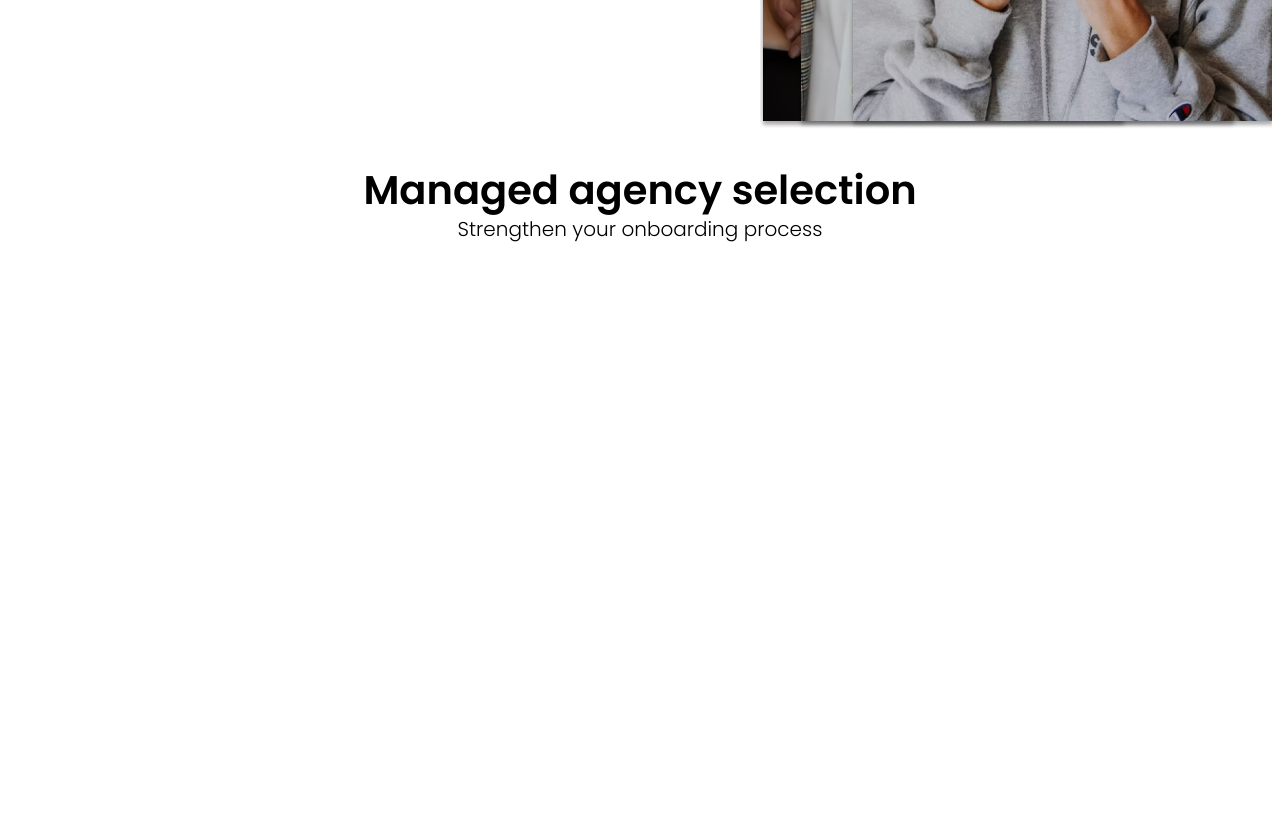
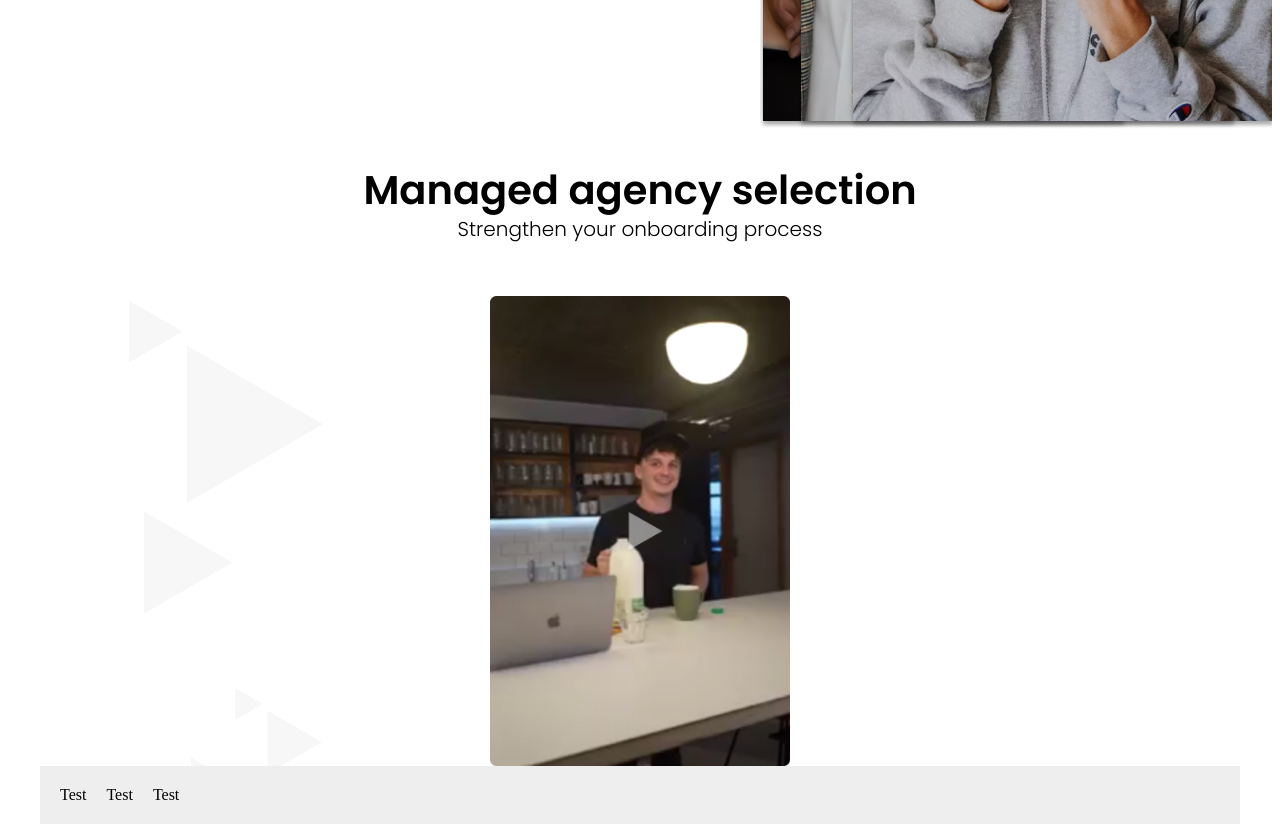
Before and after one commit to KirillTsonev/testProject, a Next.js app: page / in a window 1280 px wide. Shown: the part 740-1572 px from the top of the page. Before the commit the page ends 1012 px from the top, so only its background shows below. Built offline with nearby package versions, Linux system fonts and the light colour scheme.

Commit message:
feat: content container and image, added types

```diff
--- a/sections/Agency/Agency.tsx
+++ b/sections/Agency/Agency.tsx
@@ -1,14 +1,41 @@
+import Image from "next/image";
+import {FC} from "react";
+
 import {Card} from "~/collections";
-import {StyledContainer, StyledHeaderContainer, StyledHeading, StyledSubheading} from "./elements";
+import {
+  StyledContainer,
+  StyledHeaderContainer,
+  StyledHeading,
+  StyledSubheading,
+  StyledContentContainer,
+  StyledImageContainer,
+} from "./elements";
+import {StyledCardContainer} from "~/collections/Card/elements";
+import {mockCardData, ISectionProps} from "~/utils";
 
-export const Agency = ({title, description}) => {
+export const Agency: FC<ISectionProps> = ({title, description, backgroundUrl, image, ...props}) => {
   return (
-    <StyledContainer>
+    <StyledContainer {...props}>
       <StyledHeaderContainer>
         <StyledHeading>{title}</StyledHeading>
         <StyledSubheading>{description}</StyledSubheading>
       </StyledHeaderContainer>
-      {/* <Card></Card> */}
+      <StyledContentContainer backgroundUrl={backgroundUrl}>
+        <StyledImageContainer>
+          <Image
+            src={image.src}
+            alt={image.alt}
+            width={image.width}
+            height={image.height}
+          />
+        </StyledImageContainer>
+        <StyledCardContainer>
+          {/* iterator in this case won't change, otherwise we'd use a unique ID */}
+          {mockCardData.map((card, i) => (
+            <Card key={i}></Card>
+          ))}
+        </StyledCardContainer>
+      </StyledContentContainer>
     </StyledContainer>
   );
 };
--- a/sections/Agency/elements.tsx
+++ b/sections/Agency/elements.tsx
@@ -1,11 +1,13 @@
 import styled from "styled-components";
 
 import {SectionContainer, SectionHeading, SectionSubheading} from "~/components";
+import {IGenericProps} from "~/utils";
 
-export const StyledContainer = styled(({height, ...props}) => <SectionContainer {...props} />)`
+export const StyledContainer = styled(({height, ...props}: {height: string; props: IGenericProps}) => <SectionContainer {...props} />)`
   display: flex;
   justify-content: center;
   align-items: center;
+  flex-direction: column;
 `;
 
 export const StyledHeaderContainer = styled(({...props}) => <div {...props} />)`
@@ -14,17 +16,44 @@ export const StyledHeaderContainer = styled(({...props}) => <div {...props} />)`
   font-family: sans-serif;
 `;
 
-export const StyledHeading = styled((props) => <SectionHeading {...props} />)`
+export const StyledHeading = styled((props: IGenericProps) => <SectionHeading {...props} />)`
   margin-bottom: 0px;
   line-height: 3rem;
+
   @media screen and (max-width: 1024px) {
     font-size: 1.5rem;
   }
 `;
 
-export const StyledSubheading = styled((props) => <SectionSubheading {...props} />)`
+export const StyledSubheading = styled((props: IGenericProps) => <SectionSubheading {...props} />)`
   margin-top: 0px;
+
   @media screen and (max-width: 1024px) {
     font-size: 1rem;
   }
 `;
+
+export const StyledContentContainer = styled(({backgroundUrl = "", ...props}) => <div {...props} />)`
+  max-width: 1200px;
+  width: 100%;
+  margin-top: 2rem;
+  background: url(${({backgroundUrl}) => backgroundUrl}) no-repeat;
+  background-size: contain;
+
+  @media screen and (max-width: 1024px) {
+    flex-direction: column;
+  }
+`;
+
+export const StyledImageContainer = styled(({...props}) => <div {...props} />)`
+  height: 100%;
+  display: flex;
+  justify-content: center;
+`;
+
+export const StyledCardsContainer = styled(({...props}) => <div {...props} />)`
+  display: flex;
+  flex-direction: column;
+  justify-content: center;
+  align-items: center;
+`;
--- a/sections/Hero/Hero.tsx
+++ b/sections/Hero/Hero.tsx
@@ -1,7 +1,7 @@
 import Image from "next/image";
-import {ISectionProps} from "~/utils";
 import {FC} from "react";
 
+import {ISectionProps} from "~/utils";
 import {
   StyledTextContainer,
   StyledContainer,
--- a/sections/Hero/elements.tsx
+++ b/sections/Hero/elements.tsx
@@ -1,4 +1,5 @@
 import styled from "styled-components";
+
 import {Button, SectionContainer, SectionBigHeading, SectionSubheading} from "~/components";
 import {IGenericProps} from "~/utils";
 
```
